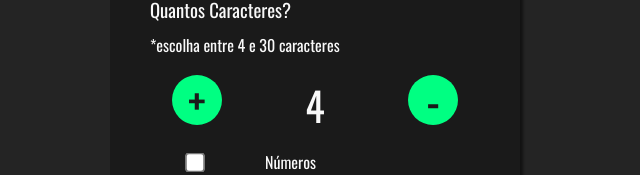
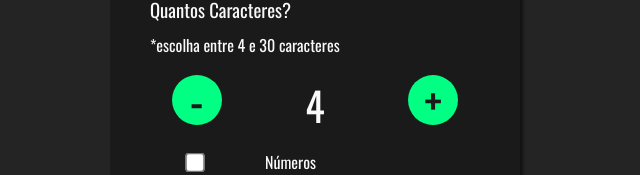
Before and after one commit to lucasherlon/GeradorSenha, a Vue app: page / in a window 1280 px wide. Shown: the part 223-398 px from the top of the page, without its empty margins (325-965 px from the left). Built offline with nearby package versions, Linux system fonts and the light colour scheme.

Commit message:
mudanca em botoes

```diff
--- a/src/App.vue
+++ b/src/App.vue
@@ -117,9 +117,9 @@ function copiarSenha() {
     <h3>Quantos Caracteres?</h3>
     <p class="escolha">*escolha entre 4 e 30 caracteres</p>
     <div class="display">
+      <button @click="minusNumero" class="mudanca">-</button>
+      <div class="numero"><p>{{ numero }}</p></div>
       <button @click="plusNumero"  class="mudanca">+</button>
-      <div class="numero"><p>{{ numero }}</p></div>
-      <button @click="minusNumero" class="mudanca">-</button>
     </div>
     <div class="input">
       <input type="checkbox" name="numeros" v-model="numeros" @change="gerarForca">
```
